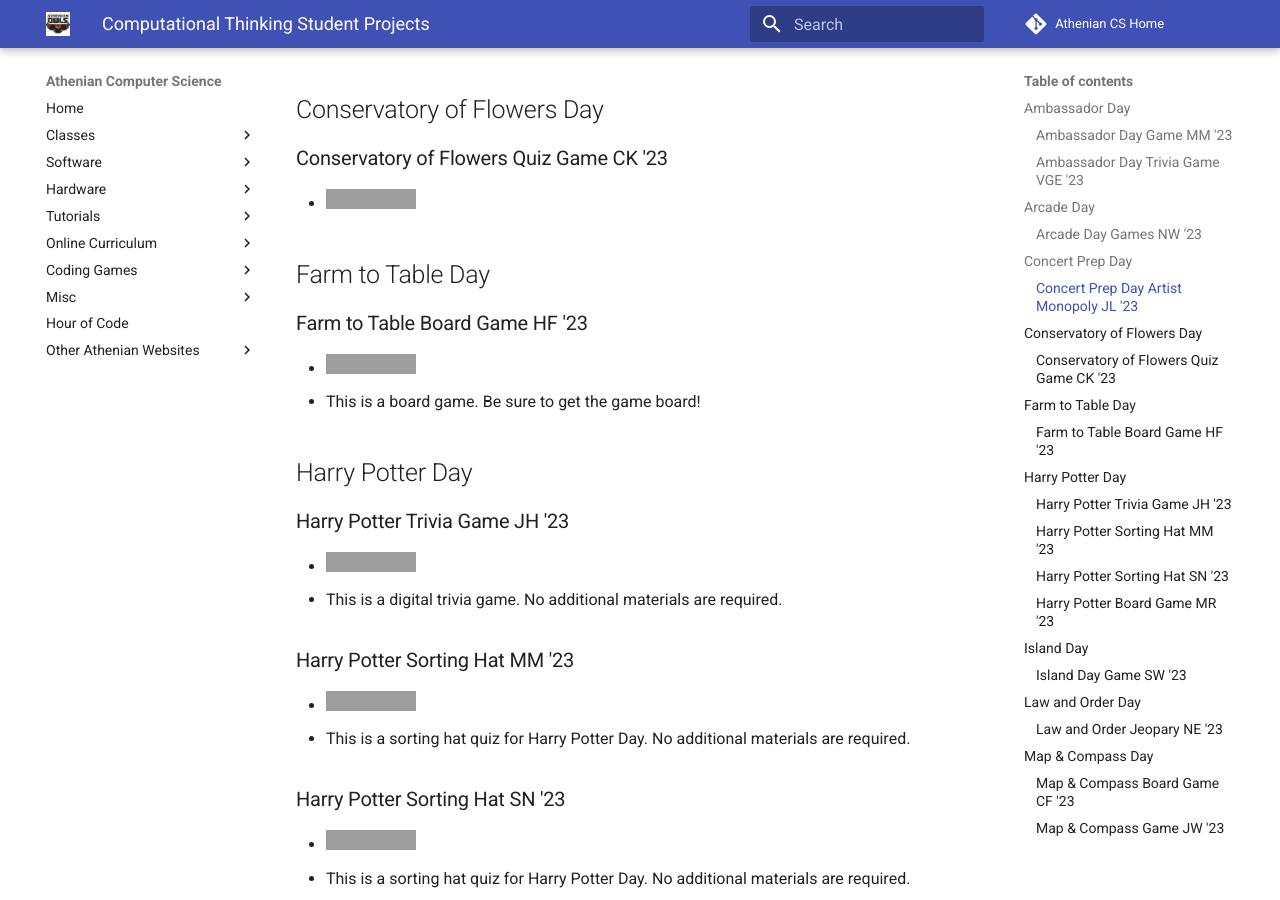
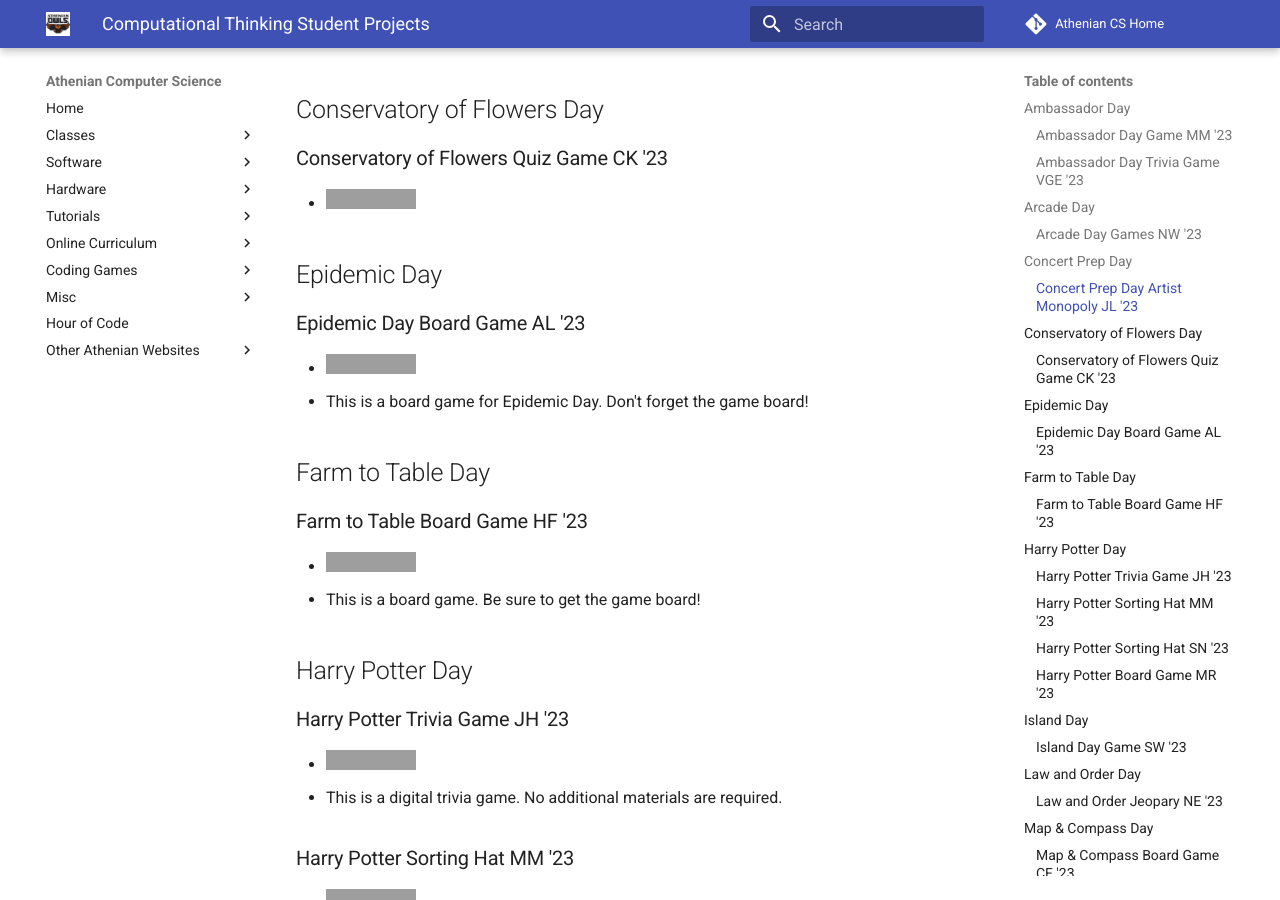
Before and after one commit to athenian-computational-thinking/athenian-cs-mkdocs, an MkDocs documentation site: the page built from docs/ct-projects.md, in a window 1280 px wide and 900 px high, scrolled down 1031 px. Built offline with MkDocs 1.6.1 and Material for MkDocs 9.7.7, drawn with Linux system fonts in a browser that asks for light colours; comment, search, counter and statistics services are not loaded; grey boxes are pictures that could not be loaded.

Commit message:
Update ct-projects.md

```diff
--- a/docs/ct-projects.md
+++ b/docs/ct-projects.md
@@ -32,6 +32,12 @@
 
 ### Conservatory of Flowers Quiz Game CK '23
 * [![Run on Repl.it](https://repl.it/badge/github/athenian-ct-projects/Conservatory-of-Flowers-CK)](https://repl.it/github/athenian-ct-projects/Conservatory-of-Flowers-CK)
+
+## Epidemic Day
+
+### Epidemic Day Board Game AL '23
+* [![Run on Repl.it](https://repl.it/badge/github/athenian-ct-projects/Epidemic-Day-AL)](https://repl.it/github/athenian-ct-projects/Epidemic-Day-AL)
+* This is a board game for Epidemic Day. Don't forget the game board!
 
 ## Farm to Table Day
 
```
